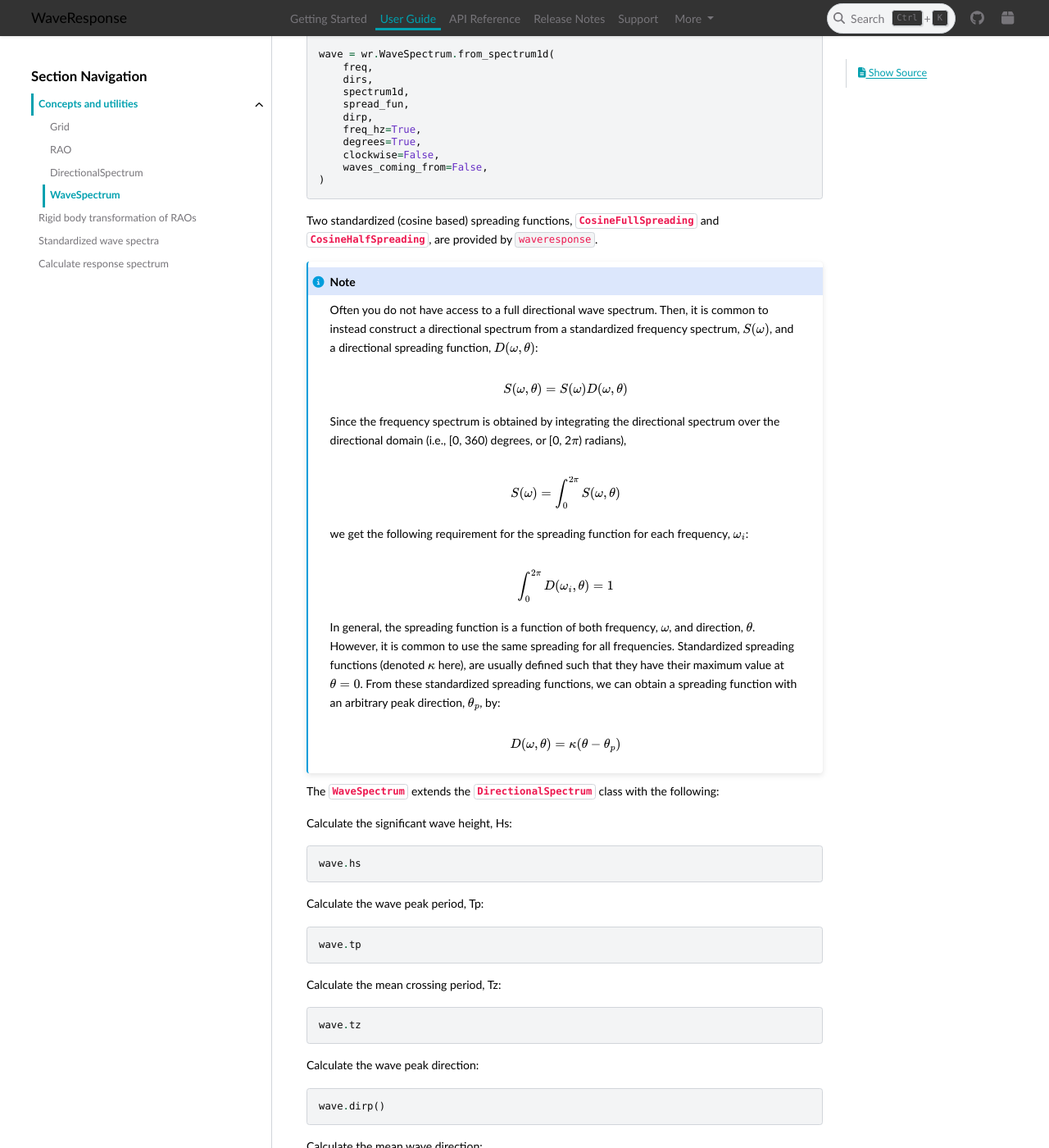
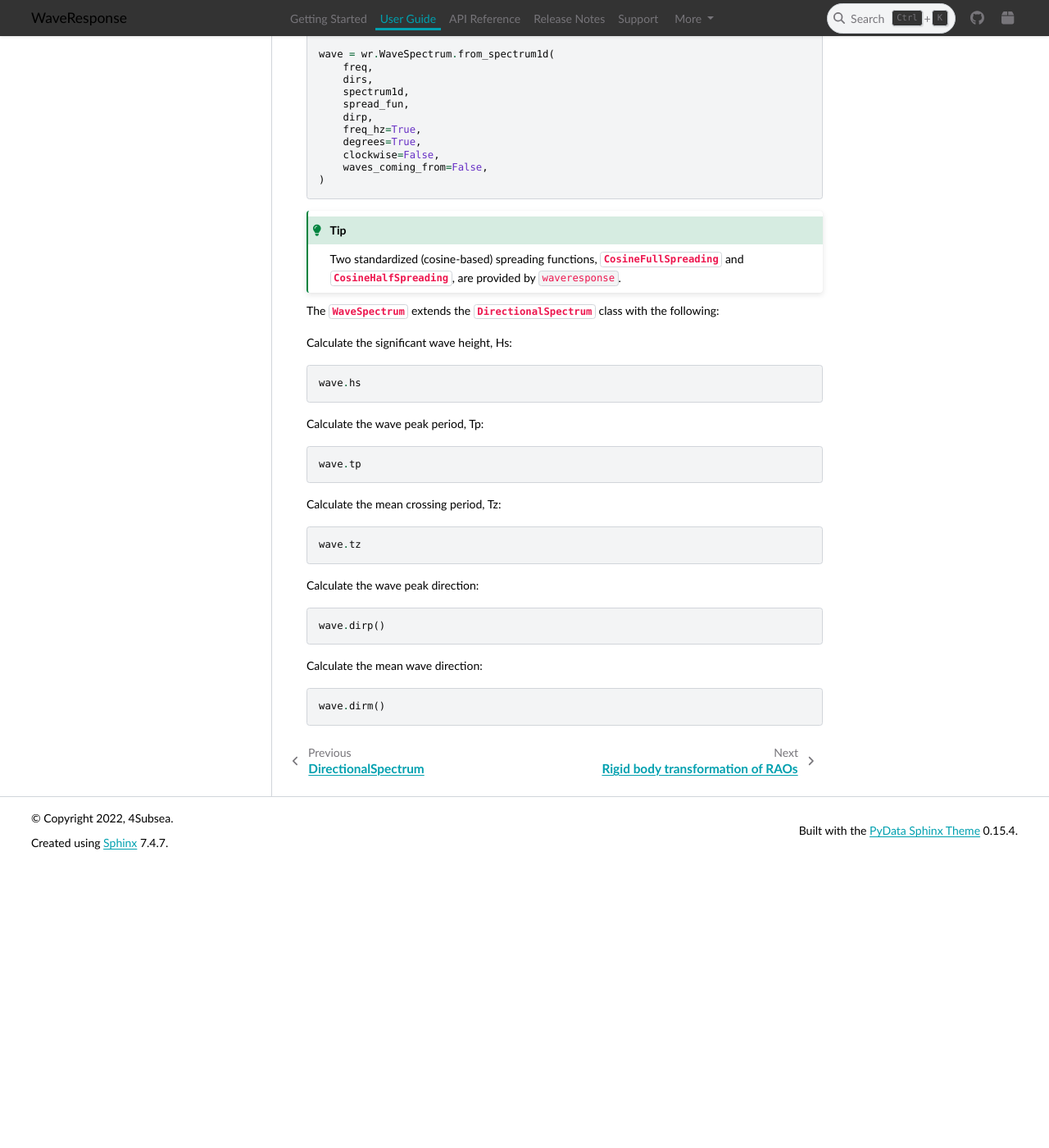
Before and after one commit to 4Subsea/waveresponse-python, a Sphinx documentation site: the page built from docs/user_guide/concepts_utils/wave_spectrum.rst, in a window 1280 px wide and 1400 px high, scrolled down 869 px. Shown: the whole window at 82% size. Built offline with Sphinx 7.4.7 and the PyData theme 0.15.4, drawn with Linux system fonts in a browser that asks for light colours; after the commit the page ends 1922 px from its top, so only the background shows below that.

Commit message:
simplify WaveSpectrum user guide

```diff
--- a/docs/user_guide/concepts_utils/wave_spectrum.rst
+++ b/docs/user_guide/concepts_utils/wave_spectrum.rst
@@ -61,40 +61,9 @@
         waves_coming_from=False,
     )
 
-Two standardized (cosine based) spreading functions, :class:`~waveresponse.CosineFullSpreading`
-and :class:`~waveresponse.CosineHalfSpreading`, are provided by ``waveresponse``.
-
-.. note::
-    Often you do not have access to a full directional wave spectrum. Then, it is
-    common to instead construct a directional spectrum from a standardized frequency
-    spectrum, :math:`S(\omega)`, and a directional spreading function,
-    :math:`D(\omega, \theta)`:
-
-    .. math::
-        S(\omega, \theta) = S(\omega) D(\omega, \theta)
-
-    Since the frequency spectrum is obtained by integrating
-    the directional spectrum over the directional domain (i.e., [0, 360)  degrees,
-    or [0, 2\ :math:`\pi`) radians),
-
-    .. math::
-        S(\omega) = \int_0^{2\pi} S(\omega, \theta)
-
-    we get the following requirement for the spreading function for each frequency,
-    :math:`\omega_i`:
-
-    .. math::
-        \int_0^{2\pi} D(\omega_i, \theta) = 1
-
-    In general, the spreading function is a function of both frequency, :math:`\omega`,
-    and direction, :math:`\theta`. However, it is common to use the same spreading
-    for all frequencies. Standardized spreading functions (denoted :math:`\kappa` here), are usually
-    defined such that they have their maximum value at :math:`\theta = 0`. From these
-    standardized spreading functions, we can obtain a spreading function with an
-    arbitrary peak direction, :math:`\theta_p`, by:
-
-    .. math::
-        D(\omega, \theta) = \kappa(\theta - \theta_p)
+.. tip::
+    Two standardized (cosine-based) spreading functions, :class:`~waveresponse.CosineFullSpreading`
+    and :class:`~waveresponse.CosineHalfSpreading`, are provided by ``waveresponse``.
 
 The :class:`~waveresponse.WaveSpectrum` extends the
 :class:`~waveresponse.DirectionalSpectrum` class with the following:
```
